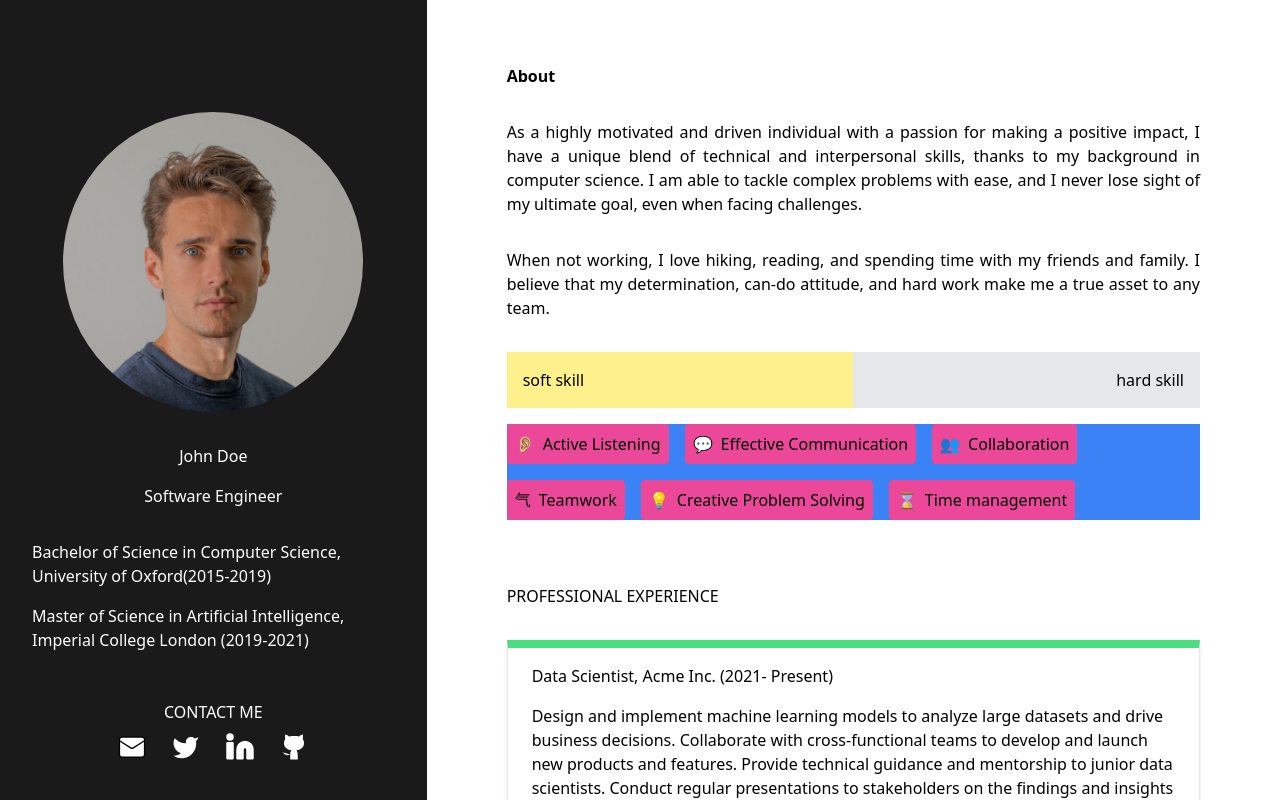
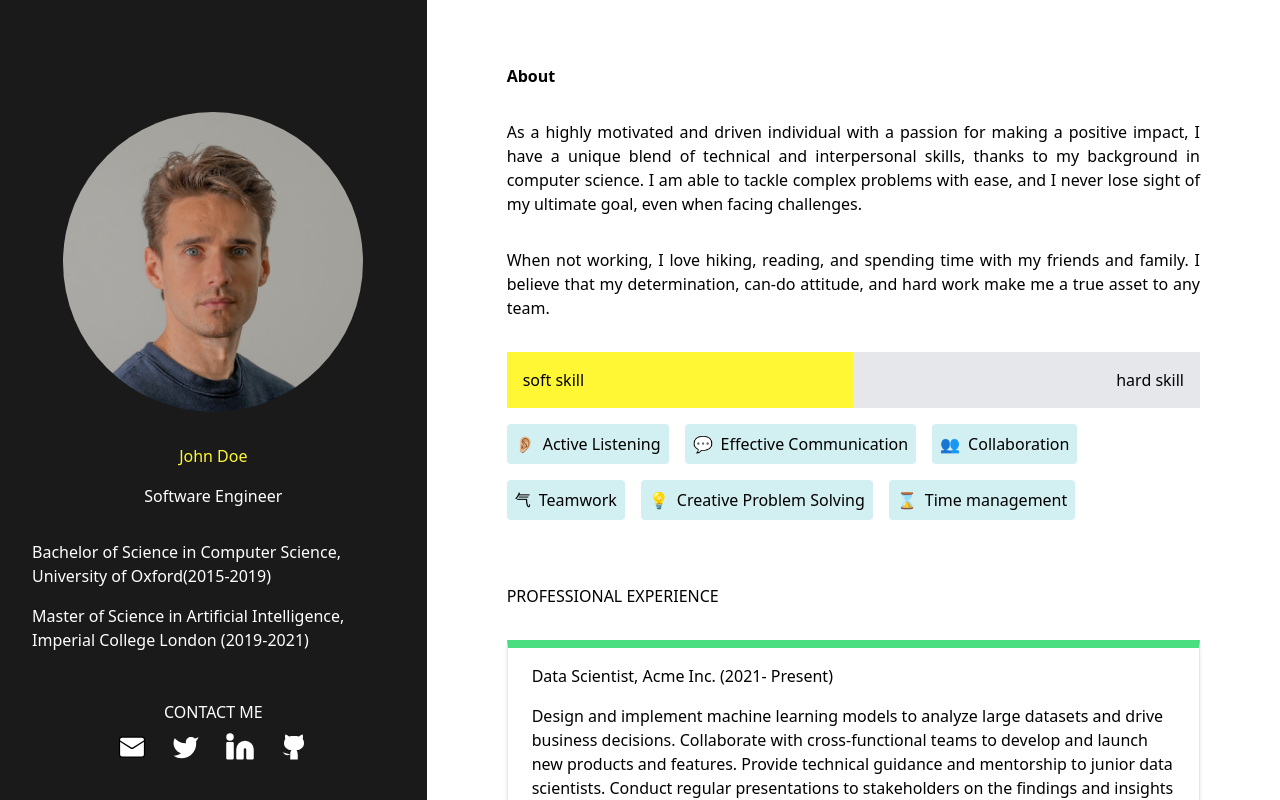
Before and after one commit to Iqbalshah786/resume-app, a Next.js app: page / in a window 1280 px wide. Built offline with nearby package versions, Linux system fonts and the light colour scheme.

Commit message:
Update SideBar and SkillSet colors

```diff
--- a/src/app/components/SideBar.tsx
+++ b/src/app/components/SideBar.tsx
@@ -18,7 +18,7 @@ export default function SideBar({}) {
               className="rounded-full"
             />
             <div>
-              <h1 className="my-4">John Doe</h1>
+              <h1 className="my-4 text-[#fff734]">John Doe</h1>
               <h2>Software Engineer</h2>
             </div>
           </div>
--- a/src/app/components/SkillSet.tsx
+++ b/src/app/components/SkillSet.tsx
@@ -9,12 +9,12 @@ interface SkillSetProps {
 }
 export default function SkillSet({ skills, selectedSkill }: SkillSetProps) {
   return (
-    <div className="bg-blue-500 flex gap-4 flex-wrap">
+    <div className=" flex gap-4 flex-wrap">
       {selectedSkill
         ? skills.hard.map((skill, index) => (
             <div
               key={index}
-              className=" w-max flex items-center p-2  rounded bg-pink-500"
+              className=" w-max flex items-center p-2  rounded bg-[#d2eff1]"
             >
               <span className="mr-2">{skill.icon}</span>
               <span>{skill.text}</span>
@@ -23,7 +23,7 @@ export default function SkillSet({ skills, selectedSkill }: SkillSetProps) {
         : skills.soft.map((skill, index) => (
             <div
               key={index}
-              className="w-max flex items-center p-2  rounded bg-pink-500"
+              className="w-max flex items-center p-2  rounded bg-[#d2eff1]"
             >
               <span className="mr-2">{skill.icon}</span>
               <span>{skill.text}</span>
--- a/src/app/components/Skills.tsx
+++ b/src/app/components/Skills.tsx
@@ -9,16 +9,16 @@ export default function Skills() {
     <div className="w-full">
       <div className="skillType mb-4">
         <button
-          className={`w-1/2 text-left p-4 hover:bg-black hover:text-yellow-400 ${
-            selectedSkill === false ? "bg-yellow-200" : "bg-gray-200"
+          className={`w-1/2 text-left p-4 hover:bg-[#191a19] hover:text-[#fff734] ${
+            selectedSkill === false ? "bg-[#fff734]" : "bg-gray-200"
           }`}
           onClick={() => setSelectedSkill(false)}
         >
           soft skill
         </button>
         <button
-          className={` w-1/2 text-right p-4 hover:bg-black hover:text-yellow-400  ${
-            selectedSkill === true ? "bg-yellow-200" : "bg-gray-200"
+          className={` w-1/2 text-right p-4 hover:bg-[#191a19] hover:text-[#fff734]  ${
+            selectedSkill === true ? "bg-[#fff734]" : "bg-gray-200"
           }`}
           onClick={() => setSelectedSkill(true)}
         >
```
